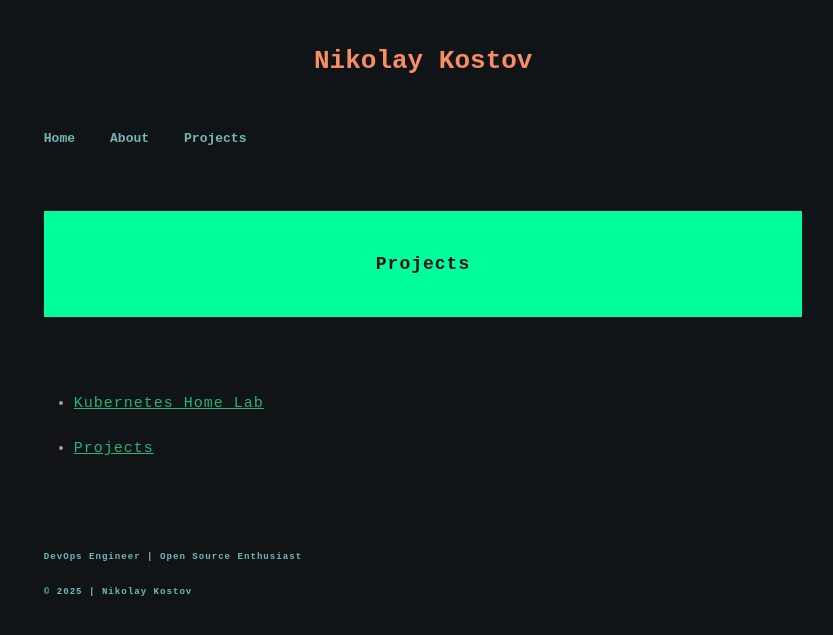
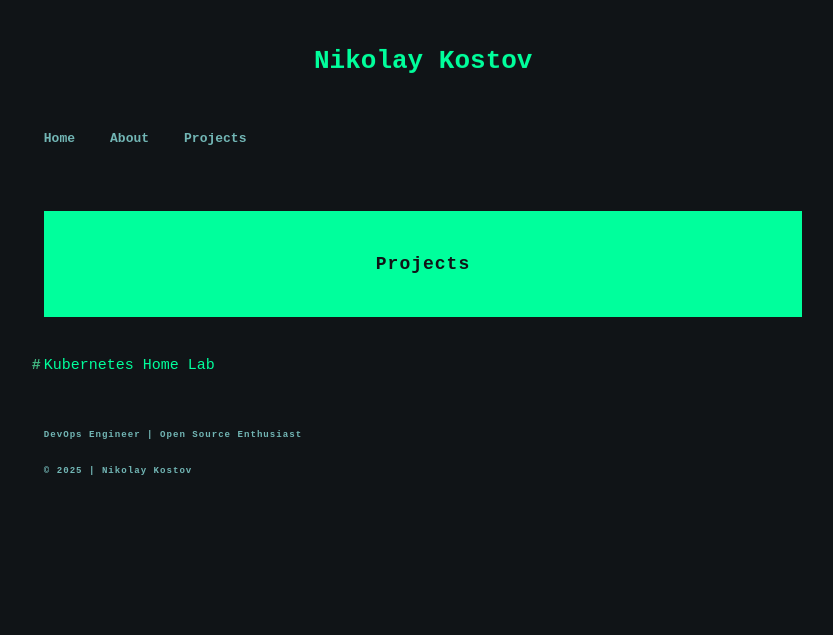
Before and after one commit to nickkostov/nickkostov, a Jekyll site: the page built from all_collections/_projects/projects.md, in a window 1280 px wide. Shown: the top 635 px of the page, without its empty margins (217-1050 px from the left). Built offline with Jekyll 4.4.1, drawn with Linux system fonts in a browser that asks for light colours.

Commit message:
feat: Change colors to 00ff9c

```diff
--- a/all_collections/_projects/projects.md
+++ b/all_collections/_projects/projects.md
@@ -3,7 +3,11 @@
 title: Projects
 permalink: /projects/
 ---
+<div class="post-list">
 {% assign items = site.projects | sort: 'order' %}
 {% for item in items %}
-- <a href="{{ item.url | relative_url }}">{{ item.title }}</a>
+{% unless item.url == page.url %}
+<a href="{{ item.url | relative_url }}">{{ item.title }}</a>
+{% endunless %}
 {% endfor %}
+</div>
--- a/assets/css/custom.css
+++ b/assets/css/custom.css
@@ -1,6 +1,6 @@
 * {
 	outline: none;
-	--theme-color: #f78e66;
+	--theme-color: #00ff9c;
 }
 body {
 	color: rgb(167, 158, 139) !important;
```
